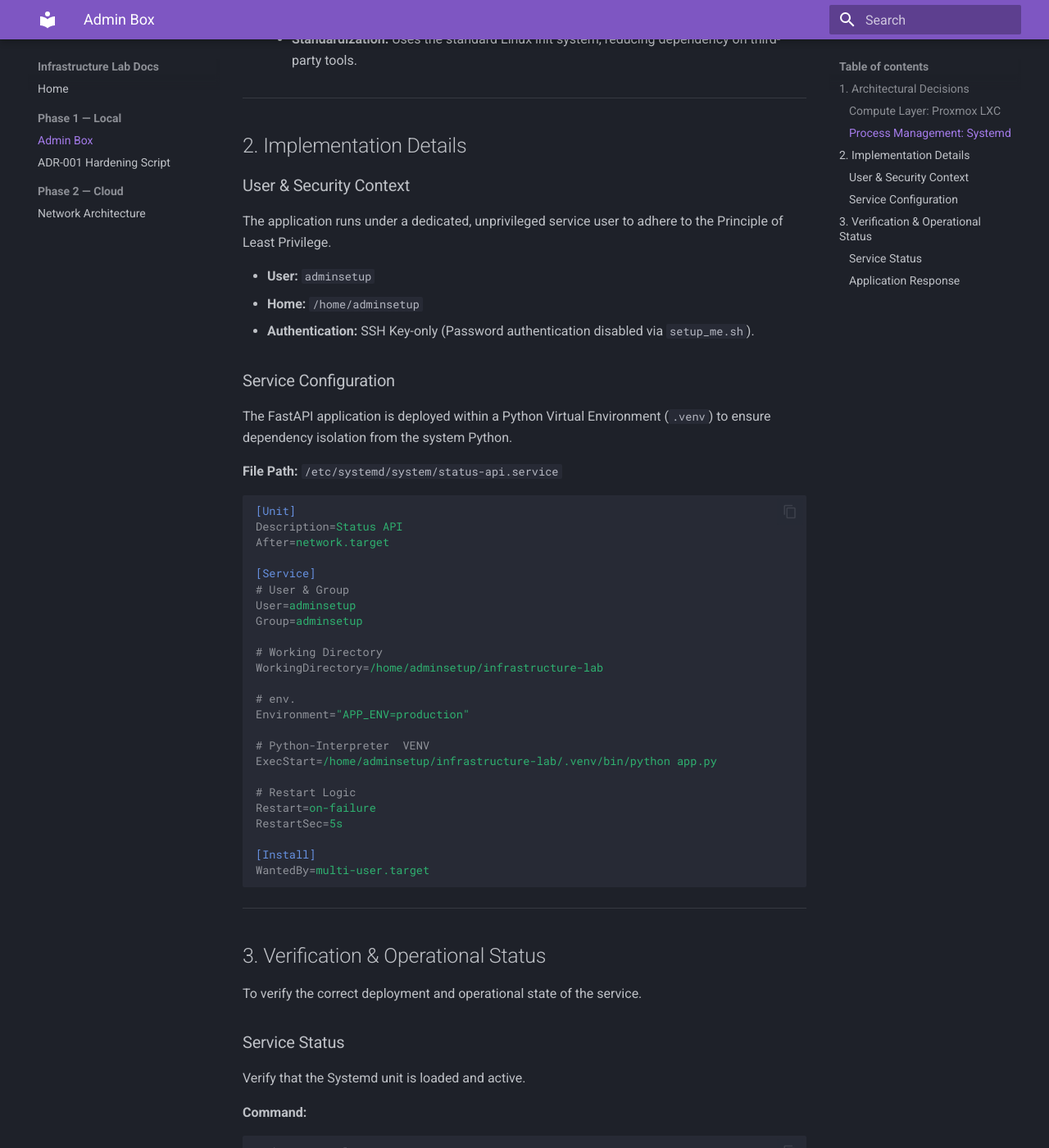
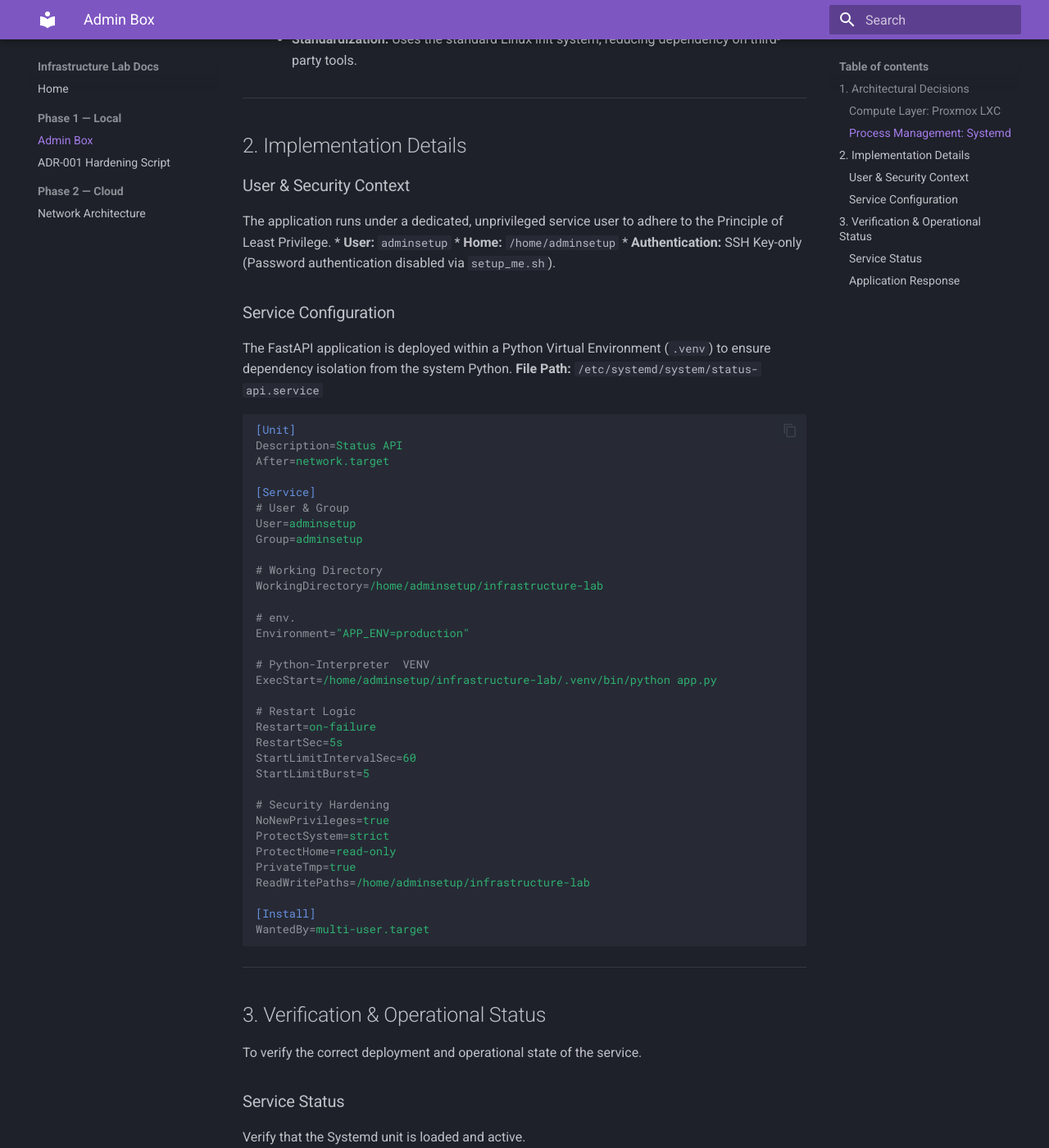
Before and after one commit to Upwind1647/infrastructure-lab, an MkDocs documentation site: the page built from docs/phase1/admin-box.md, in a window 1280 px wide and 1400 px high, scrolled down 766 px. Shown: the whole window at 82% size. Built offline with MkDocs 1.6.1 and Material for MkDocs 9.7.7, drawn with Linux system fonts in a browser that asks for light colours; some of the changed text lies outside the part shown.

Commit message:
docs: sync admin-box.md with current app configs

````diff
--- a/docs/phase1/admin-box.md
+++ b/docs/phase1/admin-box.md
@@ -22,15 +22,12 @@
 
 ### User & Security Context
 The application runs under a dedicated, unprivileged service user to adhere to the Principle of Least Privilege.
-
 * **User:** `adminsetup`
 * **Home:** `/home/adminsetup`
 * **Authentication:** SSH Key-only (Password authentication disabled via `setup_me.sh`).
 
 ### Service Configuration
-The FastAPI application is deployed within a Python Virtual Environment (`.venv`) to ensure dependency isolation from the system Python.
-
-**File Path:** `/etc/systemd/system/status-api.service`
+The FastAPI application is deployed within a Python Virtual Environment (`.venv`) to ensure dependency isolation from the system Python. **File Path:** `/etc/systemd/system/status-api.service`
 
 ```ini
 [Unit]
@@ -54,6 +51,15 @@
 # Restart Logic
 Restart=on-failure
 RestartSec=5s
+StartLimitIntervalSec=60
+StartLimitBurst=5
+
+# Security Hardening
+NoNewPrivileges=true
+ProtectSystem=strict
+ProtectHome=read-only
+PrivateTmp=true
+ReadWritePaths=/home/adminsetup/infrastructure-lab
 
 [Install]
 WantedBy=multi-user.target
@@ -96,5 +102,5 @@
 
 **Output**
 ```json
-{"message":"Hello from the Ryzen Lab!","env":"production"}
+{"message":"Hello from the Infrastructure Lab!","env":"production"}
 ```
````
Also changed, not shown: other parts of docs/phase1/admin-box.md (+1 -1 lines).
